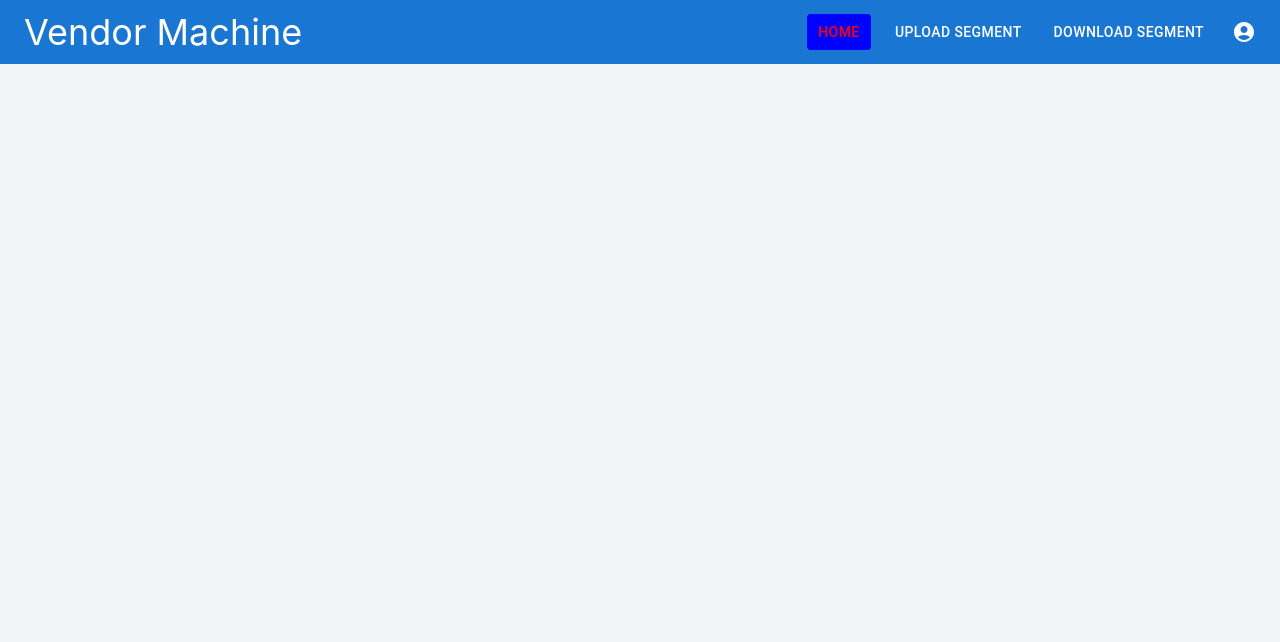
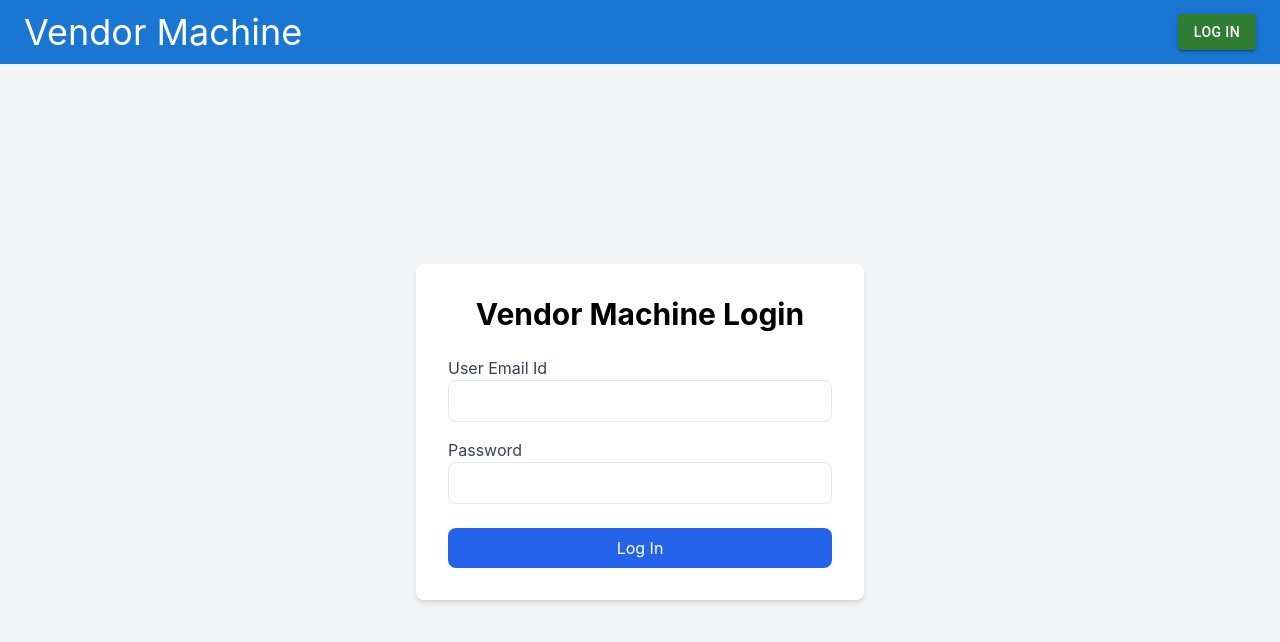
Before and after one commit to atanushil/Vendor-Machine, a React (Create React App) app: page / in a window 1280 px wide. Shown: the top 642 px of the page. Built offline with nearby package versions, Linux system fonts and the light colour scheme.

Commit message:
update the log in page

```diff
--- a/src/App.js
+++ b/src/App.js
@@ -1,13 +1,28 @@
-// import NavBar from "./components/NavBar";
+import { useState } from "react";
+import Login from "./components/Login";
+import NavBar from "./components/NavBar";
 
-import Login from "./components/Login";
-
-
+const menuItems = [
+  { label: "Home", link: "/" },
+  { label: "Upload Segment", link: "/upload" },
+  { label: "Download Segment", link: "/download" },
+];
 
 function App() {
+  const [isLoggedIn, setIsLoggedIn] = useState(false); // Initialize to false initially
+
   return (
     <div>
-      <Login/>
+      <div className="min-h-screen flex flex-col">
+        <NavBar
+          isLoggedIn={isLoggedIn}
+          setIsLoggedIn={setIsLoggedIn}
+          menuItems={menuItems}
+        />
+        <main className="flex-grow flex items-center justify-center bg-gray-100 p-4">
+          {!isLoggedIn && <Login setIsLoggedIn={setIsLoggedIn} />}
+        </main>
+      </div>
     </div>
   );
 }
--- a/src/components/Login.jsx
+++ b/src/components/Login.jsx
@@ -1,20 +1,7 @@
-import React, { useState } from "react";
-import NavBar from "./NavBar";
+import React from "react";
 
-const menuItems = [
-  { label: "Home", link: "/" },
-  { label: "Upload Segment", link: "/upload" },
-  { label: "Download Segment", link: "/download" },
-];
-
-export default function Login() {
-  const [isLoggedIn, setIsLoggedIn] = useState(true); // Initialize to false initially
-
+export default function Login({ setIsLoggedIn }) {
   return (
-    <div className="min-h-screen flex flex-col">
-      <NavBar isLoggedIn={isLoggedIn} setIsLoggedIn={setIsLoggedIn} menuItems={menuItems} />
-      <main className="flex-grow flex items-center justify-center bg-gray-100 p-4">
-        {!isLoggedIn && (
     <div className="max-w-md w-full bg-white p-8 shadow-md rounded-lg">
       <h1 className="text-3xl font-bold text-center mb-6">
         Vendor Machine Login
@@ -57,8 +44,5 @@ export default function Login() {
         </button>
       </form>
     </div>
-        )}
-      </main>
-    </div>
   );
 }
```
Lines whose indentation alone changed are shown as unchanged.
